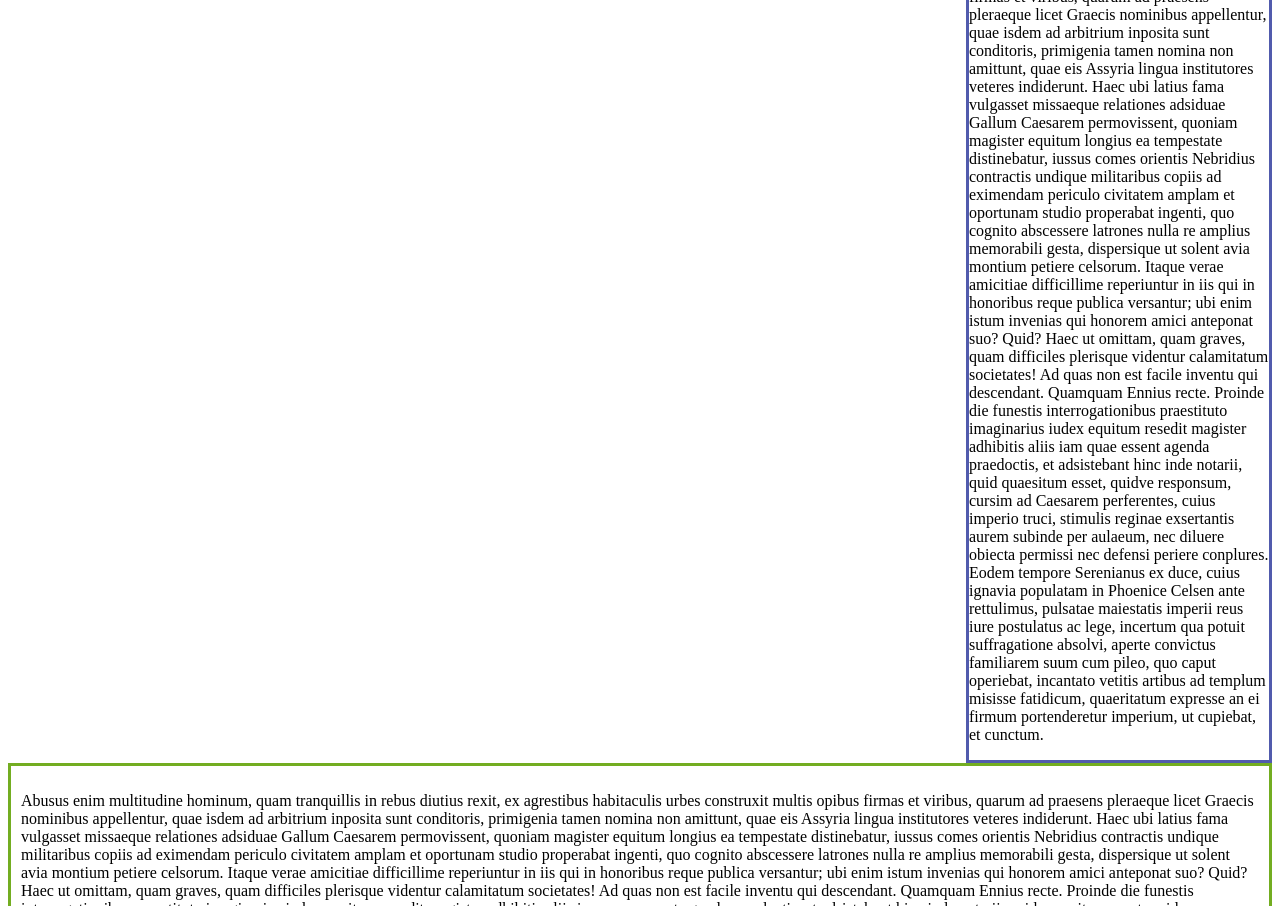
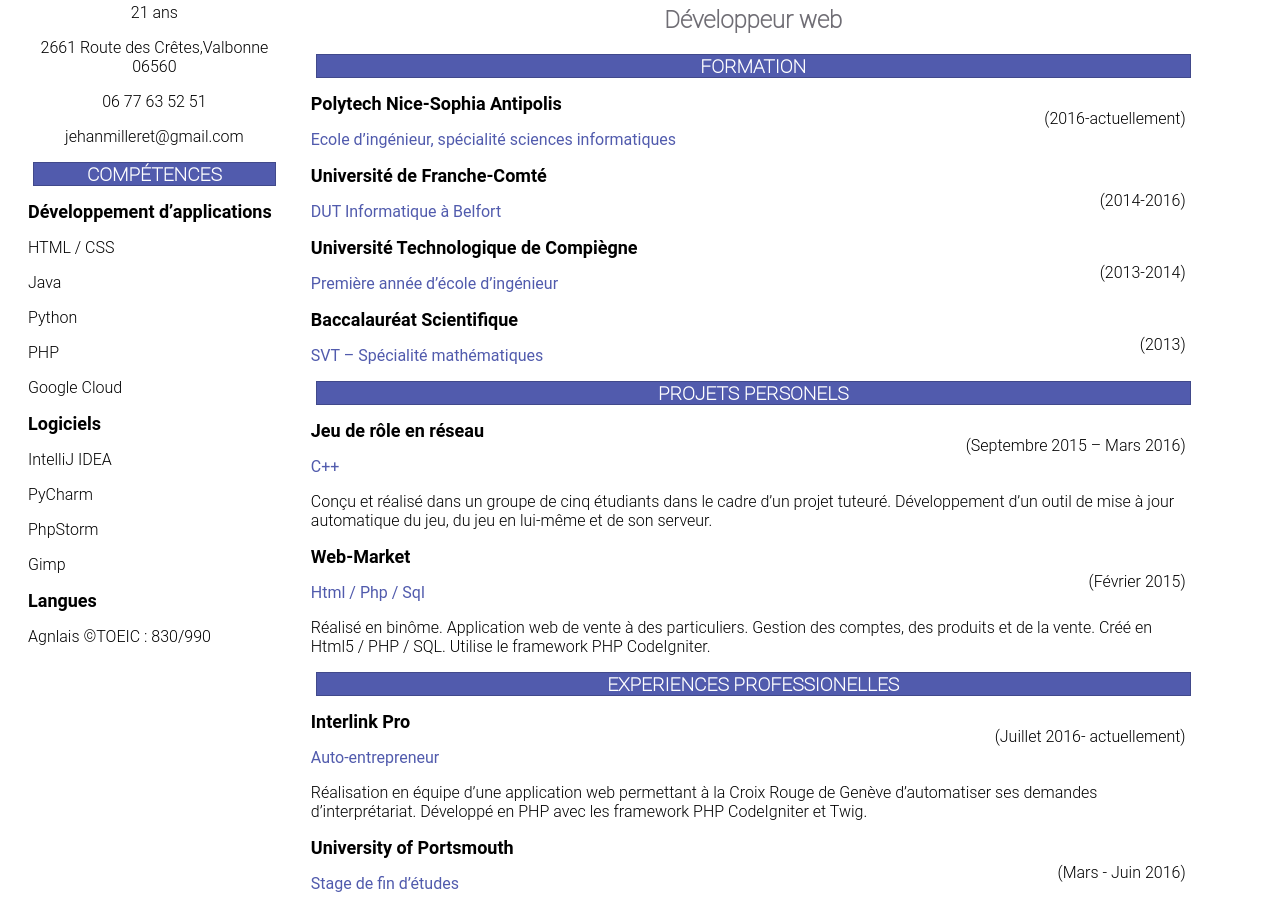
Before and after one commit to kariamoss/web_cv.github.io, a plain HTML site: page index.html in a window 1280 px wide. Shown: the part 93-999 px from the top of the page. Drawn offline with Linux system fonts and the light colour scheme.

Commit message:
completed cv

```diff
--- a/index.html
+++ b/index.html
@@ -8,30 +8,91 @@
 <body>
 <div class="container principal">
     <div class="left-column">
-        <p>
-            Abusus enim multitudine hominum, quam tranquillis in rebus diutius rexit, ex agrestibus habitaculis urbes construxit multis opibus firmas et viribus, quarum ad praesens pleraeque licet Graecis nominibus appellentur, quae isdem ad arbitrium inposita sunt conditoris, primigenia tamen nomina non amittunt, quae eis Assyria lingua institutores veteres indiderunt.
+        <img src="res/layton.png">
+        <h2 class="bold center">Jehan Milleret</h2>
+        <p class="center">
+            21 ans
+        </p>
+        <p class="center">2661 Route des Crêtes,Valbonne 06560</p>
+        <p class="center">06 77 63 52 51</p>
+        <p class="center">jehanmilleret@gmail.com</p>
 
-            Haec ubi latius fama vulgasset missaeque relationes adsiduae Gallum Caesarem permovissent, quoniam magister equitum longius ea tempestate distinebatur, iussus comes orientis Nebridius contractis undique militaribus copiis ad eximendam periculo civitatem amplam et oportunam studio properabat ingenti, quo cognito abscessere latrones nulla re amplius memorabili gesta, dispersique ut solent avia montium petiere celsorum.
+        <h3 class="third-title-form center">Compétences</h3>
+        <h2 class="bold">Développement d’applications</h2>
+        <p>HTML / CSS</p>
+        <p>Java</p>
+        <p>Python</p>
+        <p>PHP</p>
+        <p>Google Cloud</p>
 
-            Itaque verae amicitiae difficillime reperiuntur in iis qui in honoribus reque publica versantur; ubi enim istum invenias qui honorem amici anteponat suo? Quid? Haec ut omittam, quam graves, quam difficiles plerisque videntur calamitatum societates! Ad quas non est facile inventu qui descendant. Quamquam Ennius recte.
+        <h2 class="bold">Logiciels</h2>
+        <p>IntelliJ IDEA</p>
+        <p>PyCharm</p>
+        <p>PhpStorm</p>
+        <p>Gimp</p>
 
-            Proinde die funestis interrogationibus praestituto imaginarius iudex equitum resedit magister adhibitis aliis iam quae essent agenda praedoctis, et adsistebant hinc inde notarii, quid quaesitum esset, quidve responsum, cursim ad Caesarem perferentes, cuius imperio truci, stimulis reginae exsertantis aurem subinde per aulaeum, nec diluere obiecta permissi nec defensi periere conplures.
+        <h2 class="bold">Langues</h2>
+        <p>Agnlais     ©TOEIC : 830/990</p>
 
-            Eodem tempore Serenianus ex duce, cuius ignavia populatam in Phoenice Celsen ante rettulimus, pulsatae maiestatis imperii reus iure postulatus ac lege, incertum qua potuit suffragatione absolvi, aperte convictus familiarem suum cum pileo, quo caput operiebat, incantato vetitis artibus ad templum misisse fatidicum, quaeritatum expresse an ei firmum portenderetur imperium, ut cupiebat, et cunctum.
-        </p>
     </div>
     <div class="right-column">
-        <p>
-            Abusus enim multitudine hominum, quam tranquillis in rebus diutius rexit, ex agrestibus habitaculis urbes construxit multis opibus firmas et viribus, quarum ad praesens pleraeque licet Graecis nominibus appellentur, quae isdem ad arbitrium inposita sunt conditoris, primigenia tamen nomina non amittunt, quae eis Assyria lingua institutores veteres indiderunt.
+        <h1 class="center title-form">Jehan Milleret</h1>
+        <h2 class="center second-title-color">Développeur web</h2>
 
-            Haec ubi latius fama vulgasset missaeque relationes adsiduae Gallum Caesarem permovissent, quoniam magister equitum longius ea tempestate distinebatur, iussus comes orientis Nebridius contractis undique militaribus copiis ad eximendam periculo civitatem amplam et oportunam studio properabat ingenti, quo cognito abscessere latrones nulla re amplius memorabili gesta, dispersique ut solent avia montium petiere celsorum.
+        <h3 class="third-title-form center">Formation</h3>
+        <p  class="right-text">(2016-actuellement)</p>
+        <h2 class="bold">Polytech Nice-Sophia Antipolis</h2>
+        <p class="blue-text">Ecole d’ingénieur, spécialité sciences informatiques</p>
 
-            Itaque verae amicitiae difficillime reperiuntur in iis qui in honoribus reque publica versantur; ubi enim istum invenias qui honorem amici anteponat suo? Quid? Haec ut omittam, quam graves, quam difficiles plerisque videntur calamitatum societates! Ad quas non est facile inventu qui descendant. Quamquam Ennius recte.
+        <p  class="right-text">(2014-2016)</p>
+        <h2 class="bold">Université de Franche-Comté</h2>
+        <p class="blue-text">DUT Informatique à Belfort</p>
 
-            Proinde die funestis interrogationibus praestituto imaginarius iudex equitum resedit magister adhibitis aliis iam quae essent agenda praedoctis, et adsistebant hinc inde notarii, quid quaesitum esset, quidve responsum, cursim ad Caesarem perferentes, cuius imperio truci, stimulis reginae exsertantis aurem subinde per aulaeum, nec diluere obiecta permissi nec defensi periere conplures.
+        <p  class="right-text">(2013-2014)</p>
+        <h2 class="bold">Université Technologique de Compiègne</h2>
+        <p class="blue-text">Première année d’école d’ingénieur</p>
 
-            Eodem tempore Serenianus ex duce, cuius ignavia populatam in Phoenice Celsen ante rettulimus, pulsatae maiestatis imperii reus iure postulatus ac lege, incertum qua potuit suffragatione absolvi, aperte convictus familiarem suum cum pileo, quo caput operiebat, incantato vetitis artibus ad templum misisse fatidicum, quaeritatum expresse an ei firmum portenderetur imperium, ut cupiebat, et cunctum.
-        </p>
+        <p  class="right-text">(2013)</p>
+        <h2 class="bold">Baccalauréat Scientifique</h2>
+        <p class="blue-text">SVT – Spécialité mathématiques</p>
+
+        <h3 class="third-title-form center">Projets personels</h3>
+        <p  class="right-text">(Septembre 2015 – Mars 2016)</p>
+        <h2 class="bold">Jeu de rôle en réseau</h2>
+        <p class="blue-text">C++</p>
+        <p>Conçu et réalisé dans un groupe de cinq étudiants dans le cadre d’un
+
+            projet tuteuré. Développement d’un outil de mise à jour automatique
+
+            du jeu, du jeu en lui-même et de son serveur.</p>
+
+        <p  class="right-text">(Février 2015)</p>
+        <h2 class="bold">Web-Market</h2>
+        <p class="blue-text">Html / Php / Sql</p>
+        <p>Réalisé en binôme. Application web de vente à des particuliers.
+
+            Gestion des comptes, des produits et de la vente.
+
+            Créé en Html5 / PHP / SQL. Utilise le framework PHP CodeIgniter.</p>
+
+        <h3 class="third-title-form center">Experiences professionelles</h3>
+        <p  class="right-text">(Juillet 2016- actuellement)</p>
+        <h2 class="bold">Interlink Pro</h2>
+        <p class="blue-text">Auto-entrepreneur</p>
+        <p>Réalisation en équipe d’une application web permettant à la Croix
+
+            Rouge de Genève d’automatiser ses demandes d’interprétariat.
+
+            Développé en PHP avec les framework PHP CodeIgniter et Twig.</p>
+
+        <p  class="right-text">(Mars - Juin 2016)</p>
+        <h2 class="bold">University of Portsmouth</h2>
+        <p class="blue-text">Stage de fin d’études</p>
+        <p>Réalisation d’un prototype d’application web permettant aux
+
+            étudiants de passer leurs examens en ligne. Développé sur Google
+
+            App Engine, en Python, avec l'aide de l'API Google Drive.</p>
     </div>
 </div>
 </body>
--- a/stylesheets/style.css
+++ b/stylesheets/style.css
@@ -1,13 +1,62 @@
 .right-column{
-    float: right;
-    width: auto;
-    border: 3px solid #73AD21;
+    width: 70%;
+    float: inherit;
+    /*border: 3px solid #73AD21;*/
     padding: 10px;
+    display: inline-block;
+}
+
+.right-text{
+    float:right;
+    padding: 10px;
+    display: inline-block;
 }
 
 .left-column{
-    width: 300px;
-    margin-left:auto;
-    margin-right:0;
-    border: 3px solid #515bad;
+    display: inline-block;
+    width: 20%;
+    float: left;
+    padding: 20px;
+    /*border: 3px solid #515bad;*/
 }
+.center{
+    text-align: center;
+    vertical-align: middle;
+}
+
+.title-form{
+    color: #515bad;
+    text-transform: uppercase;
+    font-family: "Roboto Thin", serif;
+}
+
+.second-title-color{
+    color: rgba(40, 37, 48, 0.67);
+    font-family: "Roboto Thin", serif;
+}
+
+.third-title-form{
+    font-family: "Roboto Thin", serif;
+    height: 22px;
+    margin: 5px;
+    font-size: larger;
+    border: 1px solid rgba(0, 0, 0, .2);
+    background-color: #515bad;
+    color: white;
+    text-transform: uppercase;
+}
+
+p, .text{
+    font-family: "Roboto Light", serif;
+}
+
+.bold{
+    font-size: large;
+    font-family: "Roboto", serif;
+}
+
+.blue-text{
+    color: #515bad;
+    font-family: "Roboto", serif;
+    font-size: medium;
+}
```
